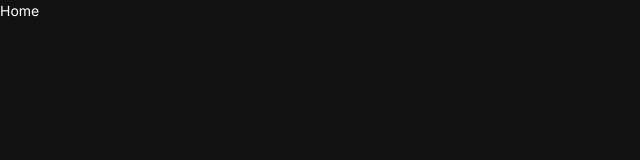
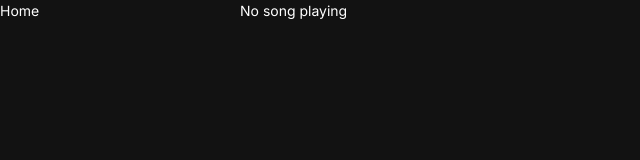
Before and after one commit to kunal7864321/Spotify-clone, a React (Create React App) app: page / in a window 1280 px wide. Shown: the top 160 px of the page, without its empty margins (0-640 px from the left). Built offline with nearby package versions, Linux system fonts and the light colour scheme; a web font is replaced by a local one.

Commit message:
feautre added

```diff
--- a/src/App.js
+++ b/src/App.js
@@ -1,4 +1,5 @@
 import { Routes, Route } from "react-router-dom";
+import PlayerBar from "./components/PlayerBar";
 
 function App() {
   return (
@@ -12,6 +13,7 @@ function App() {
         <Route path="/artist/:id" element={<div>Artist</div>} />
         <Route path="*" element={<div>404 Not Found</div>} />
       </Routes>
+      <PlayerBar />
     </div>
   );
 }
```
